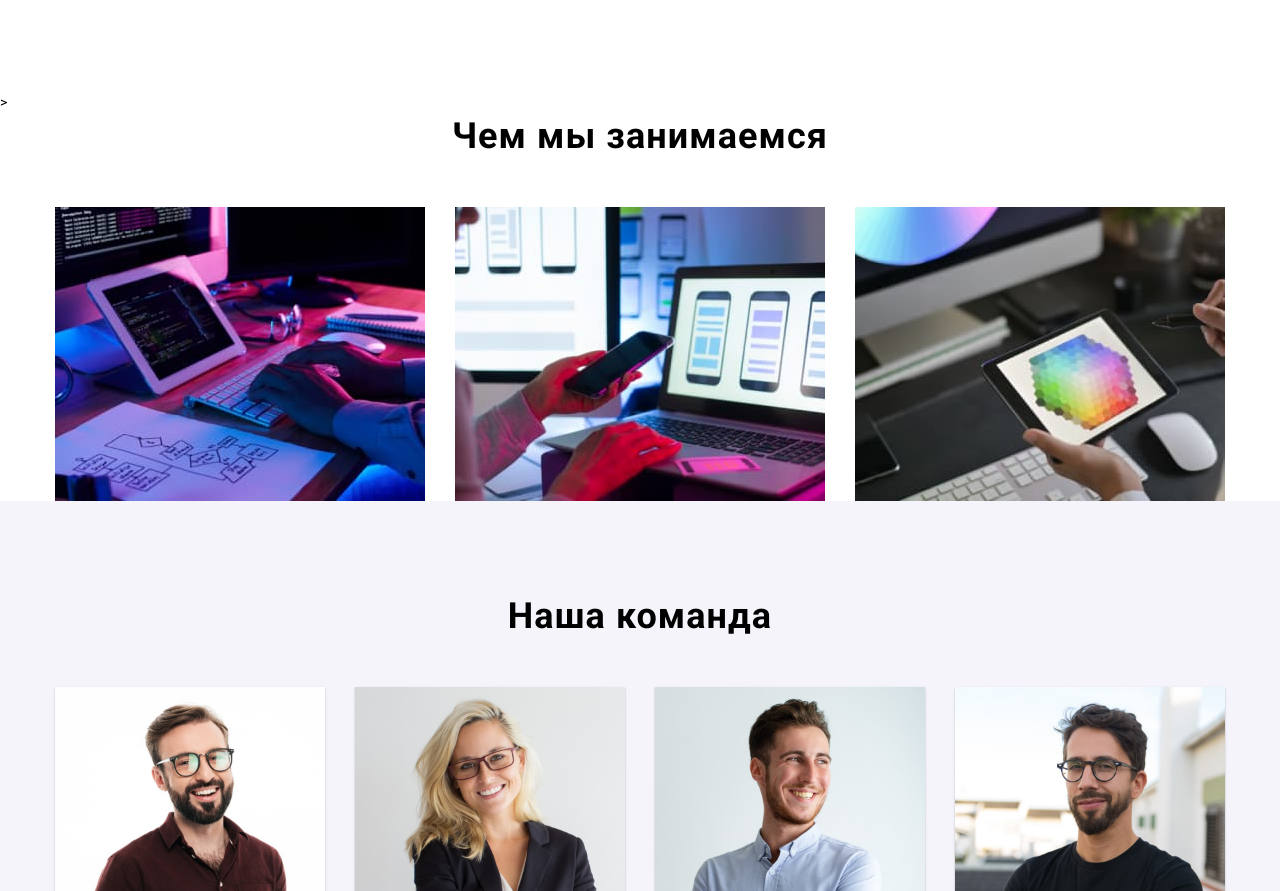
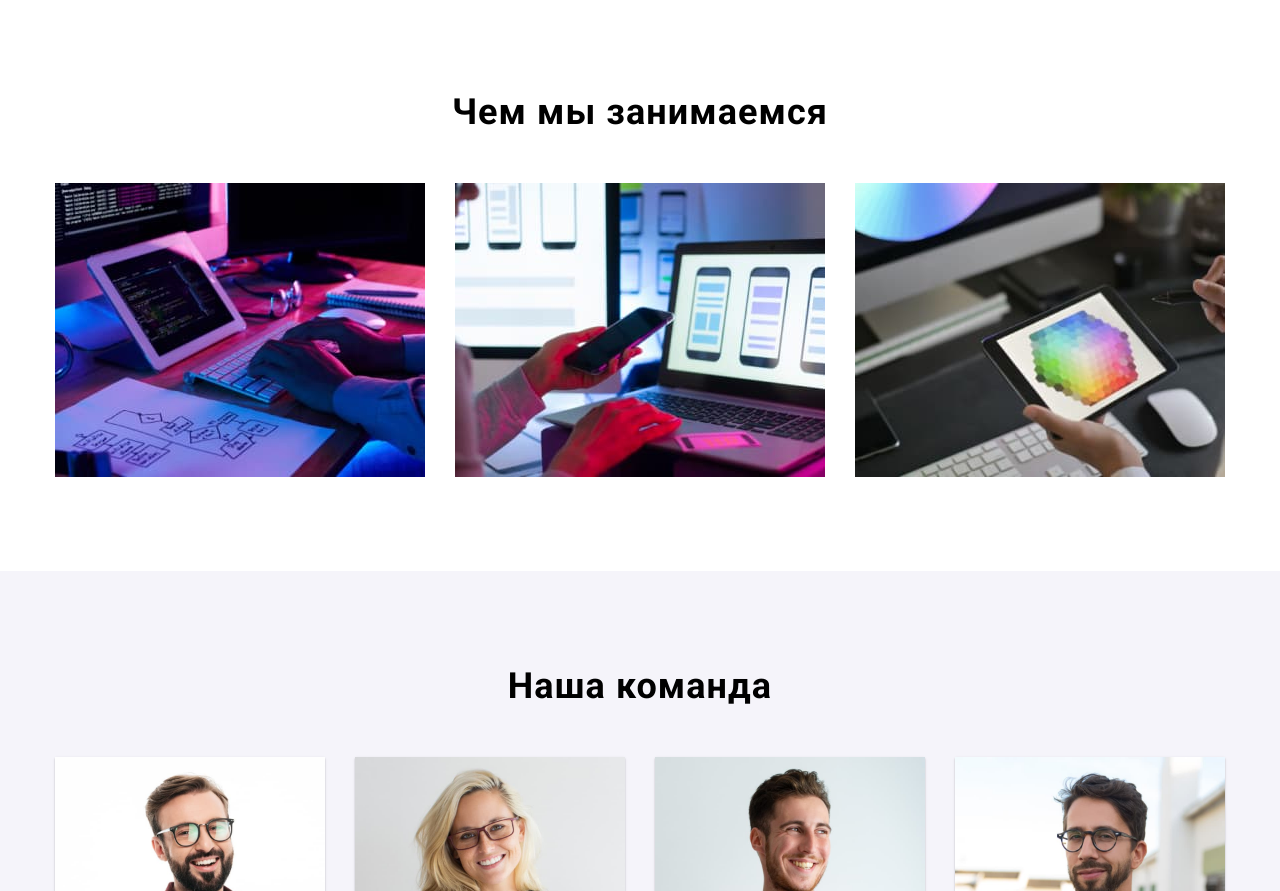
Before and after one commit to TheHoustonJr/goit-markup-hw-03, a plain HTML site: page index.html in a window 1280 px wide. Shown: the part 877-1768 px from the top of the page. Drawn offline with nearby package versions, Linux system fonts and the light colour scheme.

Commit message:
new-hw3-changes

```diff
--- a/css/styles.css
+++ b/css/styles.css
@@ -244,6 +244,10 @@ body {
 }
 
 /* Галерея работ */
+.hallery {
+  padding-bottom: 94px;
+}
+
 .hallery-main {
   font-family: var(--main-font);
   font-weight: bold;
--- a/index.html
+++ b/index.html
@@ -89,7 +89,7 @@
 
 
       <!-- Галерея работ -->
-      <section class="hallery">>
+      <section class="hallery">
         <div class="container" >
           <h2 class="hallery-main">Чем мы занимаемся</h2>
         <ul class="hallery-list list">
```
